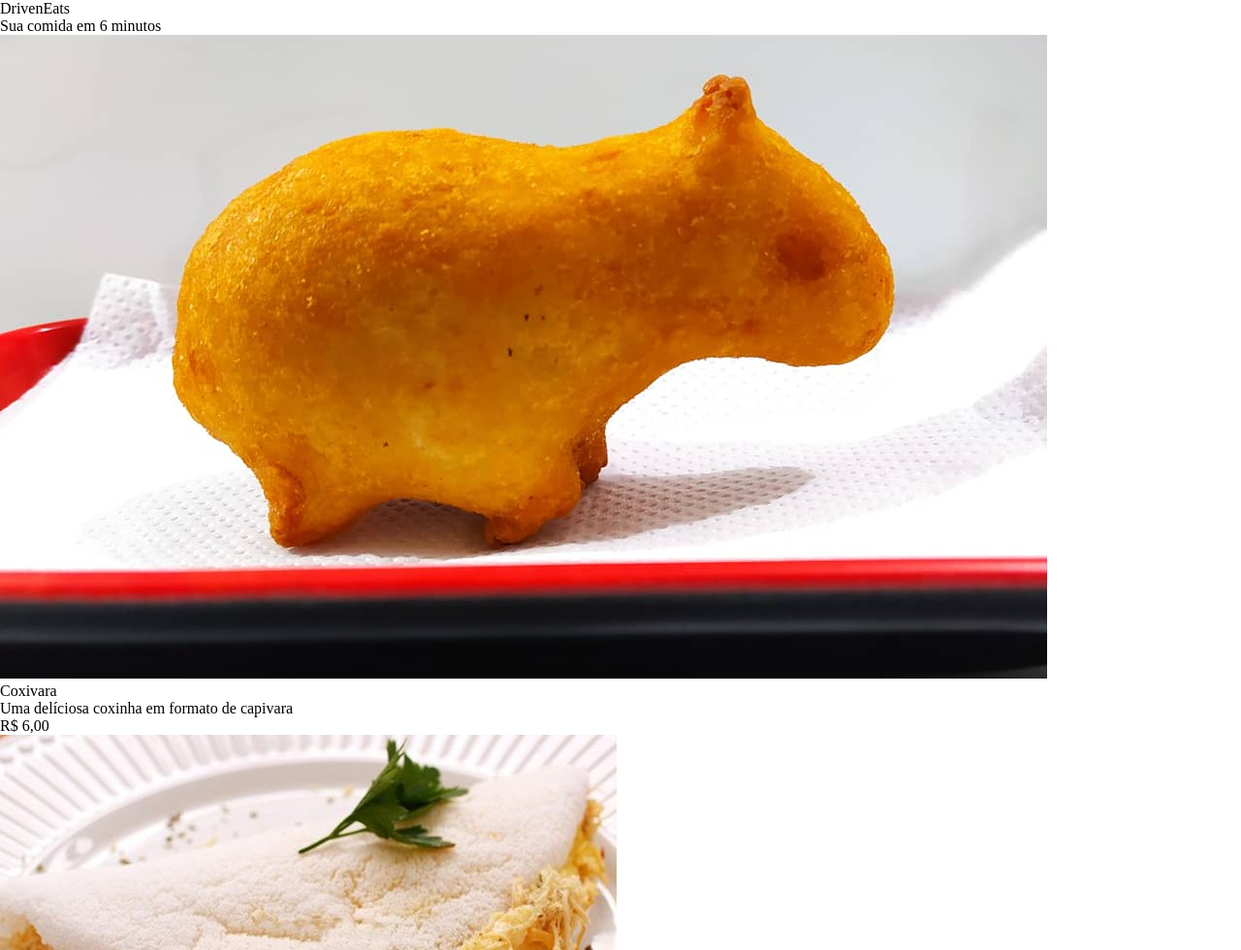
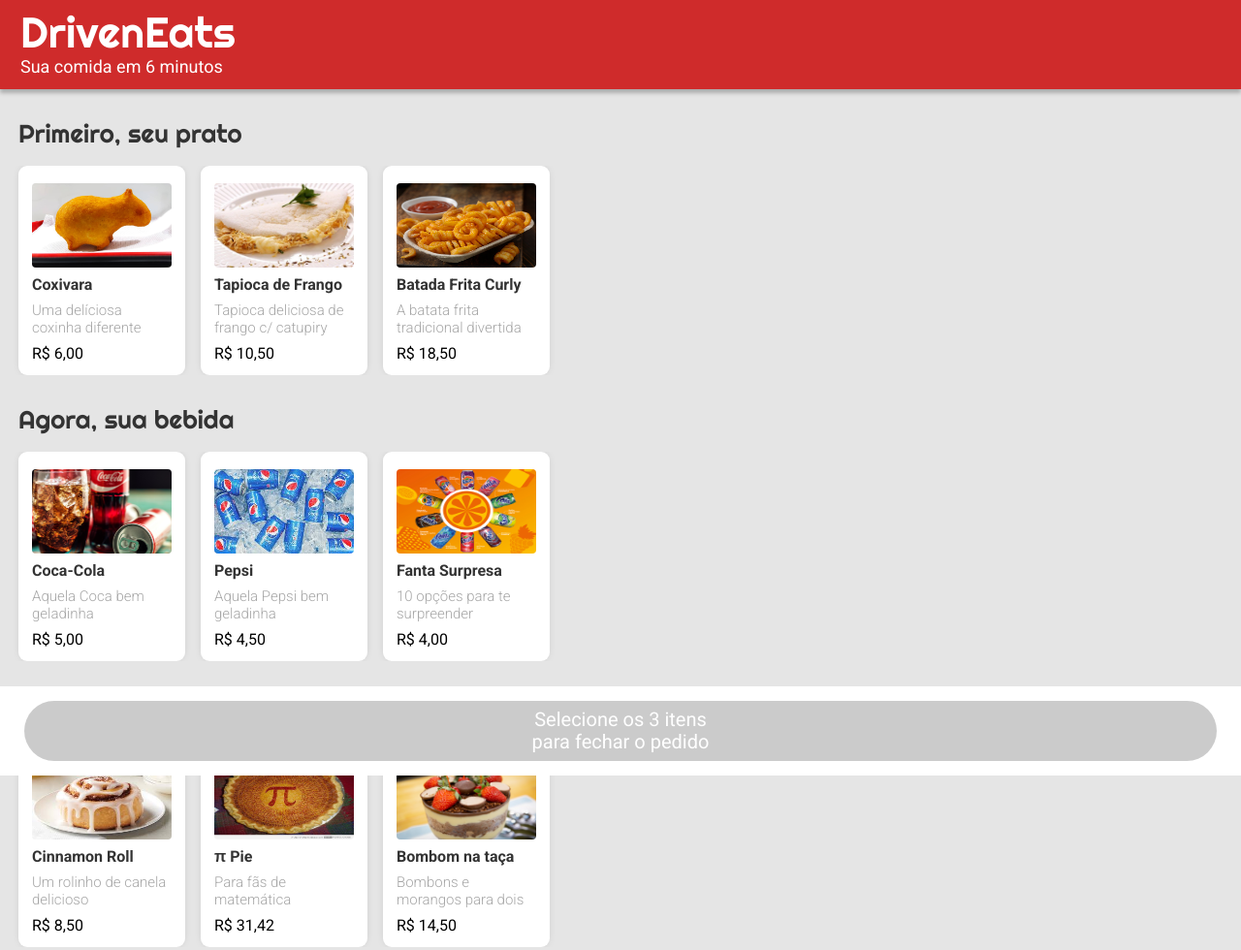
Before and after one commit to pullynnhah/projeto-03-driveneats, a plain HTML site: page index.html in a window 1280 px wide. Shown: the top 980 px of the page at 97% size. Drawn offline with nearby package versions, Linux system fonts and the light colour scheme.

Commit message:
implement css w/o modal

```diff
--- a/index.html
+++ b/index.html
@@ -28,70 +28,84 @@
       <p>Sua comida em 6 minutos</p>
     </header>
     <main>
+      <h2>Primeiro, seu prato</h2>
       <section class="dishes">
         <article class="dish">
           <img src="images/dishes/coxinha-capivara.jpeg" alt="coxinha em formato de capivara" />
-          <h2>Coxivara</h2>
-          <p class="desc">Uma delíciosa coxinha em formato de capivara</p>
+          <h3>Coxivara</h3>
+          <p class="desc">Uma delíciosa coxinha diferente</p>
           <p class="price">R$ <span>6,00</span></p>
+          <ion-icon name="checkmark-circle"></ion-icon>
         </article>
 
         <article class="dish">
           <img src="images/dishes/tapioca-frango.jpg" alt="" />
-          <h2>Tapioca de Frango</h2>
-          <p class="desc">Tapioca de frango com aquele catupiry delicioso</p>
+          <h3>Tapioca de Frango</h3>
+          <p class="desc">Tapioca deliciosa de frango c/ catupiry</p>
           <p class="price">R$ <span>10,50</span></p>
+          <ion-icon name="checkmark-circle"></ion-icon>
         </article>
 
         <article class="dish">
           <img src="images/dishes/batatinha-enroladinha.jpg" alt="" />
-          <h2>Batada Frita Curly</h2>
-          <p class="desc">A batata frita tradicional com um formato divertido</p>
+          <h3>Batada Frita Curly</h3>
+          <p class="desc">A batata frita tradicional divertida</p>
           <p class="price">R$ <span>18,50</span></p>
+          <ion-icon name="checkmark-circle"></ion-icon>
         </article>
       </section>
+
+      <h2>Agora, sua bebida</h2>
       <section class="drinks">
         <article class="drink">
           <img src="images/drinks/coca-cola.jpg" alt="" />
-          <h2>Coca-Cola</h2>
+          <h3>Coca-Cola</h3>
           <p class="desc">Aquela Coca bem geladinha</p>
           <p class="price">R$ <span>5,00</span></p>
+          <ion-icon name="checkmark-circle"></ion-icon>
         </article>
 
         <article class="drink">
           <img src="images/drinks/pepsi.jpeg" alt="" />
-          <h2>Pepsi</h2>
+          <h3>Pepsi</h3>
           <p class="desc">Aquela Pepsi bem geladinha</p>
           <p class="price">R$ <span>4,50</span></p>
+          <ion-icon name="checkmark-circle"></ion-icon>
         </article>
 
         <article class="drink">
           <img src="images/drinks/fantas.jpeg" alt="dez latas de fanta" />
-          <h2>Fanta Surpresa</h2>
+          <h3>Fanta Surpresa</h3>
           <p class="desc">10 opções para te surpreender</p>
           <p class="price">R$ <span>4,00</span></p>
+          <ion-icon name="checkmark-circle"></ion-icon>
         </article>
       </section>
+
+      <h2>Por fim, sua sobremesa</h2>
       <section class="desserts">
         <article class="dessert">
           <img src="images/desserts/cinnamon-roll.jpeg" alt="cinnamon roll" />
-          <h2>Cinnamon Roll</h2>
+          <h3>Cinnamon Roll</h3>
           <p class="desc">Um rolinho de canela delicioso</p>
           <p class="price">R$ <span>8,50</span></p>
+          <ion-icon name="checkmark-circle"></ion-icon>
         </article>
 
         <article class="dessert">
           <img src="images/desserts/pi-pie.jpg" alt="torta π" />
-          <h2>π Pie</h2>
+          <h3>π Pie</h3>
           <p class="desc">Para fãs de matemática</p>
           <p class="price">R$ <span>31,42</span></p>
+          <ion-icon name="checkmark-circle"></ion-icon>
         </article>
 
         <article class="dessert">
           <img src="images/desserts/bombom-morango-taca.jpg" alt="bombom de morango na taça" />
-          <h2>Bombom na taça</h2>
+          <h3>Bombom na taça</h3>
           <p class="desc">Bombons e morangos para dois</p>
           <p class="price">R$ <span>14,50</span></p>
+          <ion-icon name="checkmark-circle"></ion-icon>
         </article>
       </section>
     </main>
--- a/styles/reset.css
+++ b/styles/reset.css
@@ -7,7 +7,7 @@
     Remove all the styles of the "User-Agent-Stylesheet", except for the 'display' property
     - The "symbol *" part is to solve Firefox SVG sprite bug
  */
-*:where(:not(html, iframe, canvas, img, svg, video, ion-icons):not(svg *, symbol *)) {
+*:where(:not(html, iframe, canvas, img, svg, video, ion-icon):not(svg *, symbol *)) {
   all: unset;
   display: revert;
 }
--- a/styles/style.css
+++ b/styles/style.css
@@ -0,0 +1,145 @@
+body {
+  font-family: "Roboto", sans-serif;
+  background-color: #e5e5e5;
+}
+
+header {
+  height: 92px;
+  background-color: #cf2b2b;
+  box-shadow: 0 4px 4px rgba(0, 0, 0, 0.25);
+  color: #fff;
+
+  padding-left: 21px;
+  position: fixed;
+  top: 0;
+  left: 0;
+  right: 0;
+  z-index: 1;
+}
+
+h1 {
+  font: 44px/50px "Righteous", cursive;
+  margin-top: 8px;
+}
+
+header p {
+  font-size: 18px;
+}
+
+main {
+  margin: 92px 0 108px;
+}
+
+h2 {
+  font: 26px/32px "Righteous", sans-serif;
+  margin: 0 0 17px 19px;
+  padding-top: 30px;
+  color: #333;
+}
+
+section {
+  overflow-x: scroll;
+  display: flex;
+  gap: 16px;
+  padding: 0 19px;
+}
+
+article {
+  width: 172px;
+  min-width: 172px;
+  height: 216px;
+  background-color: #fff;
+  box-shadow: 0 0 10px -4px rgba(0, 0, 0, 0.25);
+  border-radius: 9px;
+  padding: 18px 14px 13px;
+
+  display: flex;
+  flex-direction: column;
+  justify-content: space-between;
+  position: relative;
+}
+
+.chosen {
+  box-shadow: 0 0 10px -4px rgba(0, 0, 0, 0.25), inset 0 0 0 5px #32B72F;
+}
+
+.chosen ion-icon {
+  color: #32B72F;
+}
+
+img {
+  width: 144px;
+  height: 87px;
+  border-radius: 4px;
+}
+
+h3 {
+  font-weight: 700;
+  font-size: 16px;
+  line-height: 19px;
+  color: #333;
+}
+
+.desc {
+  font-weight: 300;
+  font-size: 15px;
+  line-height: 18px;
+
+  color: #a6a6a6;
+}
+
+.price {
+  font-size: 16px;
+  line-height: 19px;
+}
+
+ion-icon {
+  color: #fff;
+  font-size: 19px;
+  position: absolute;
+  bottom: 10px;
+  right: 10px;
+}
+
+footer {
+  height: 92px;
+  background-color: #fff;
+
+  display: flex;
+  justify-content: center;
+  align-items: center;
+
+  position: fixed;
+  bottom: 0;
+  left: 0;
+  right: 0;
+}
+
+button {
+  height: 62px;
+  width: calc(100vw - 50px);
+  text-align: center;
+  border-radius: 50px;
+  font-size: 20px;
+  line-height: 23px;
+  color: #fff;
+
+  font-weight: 700;
+  background-color: #32B72F;
+}
+
+button:disabled {
+  cursor: default;
+  background: #cbcbcb;
+  font-weight: 400;
+}
+
+button:hover {
+  cursor: pointer;
+  opacity: 0.8;
+}
+
+button:disabled:hover {
+  cursor: default;
+  opacity: 1;
+}
```
